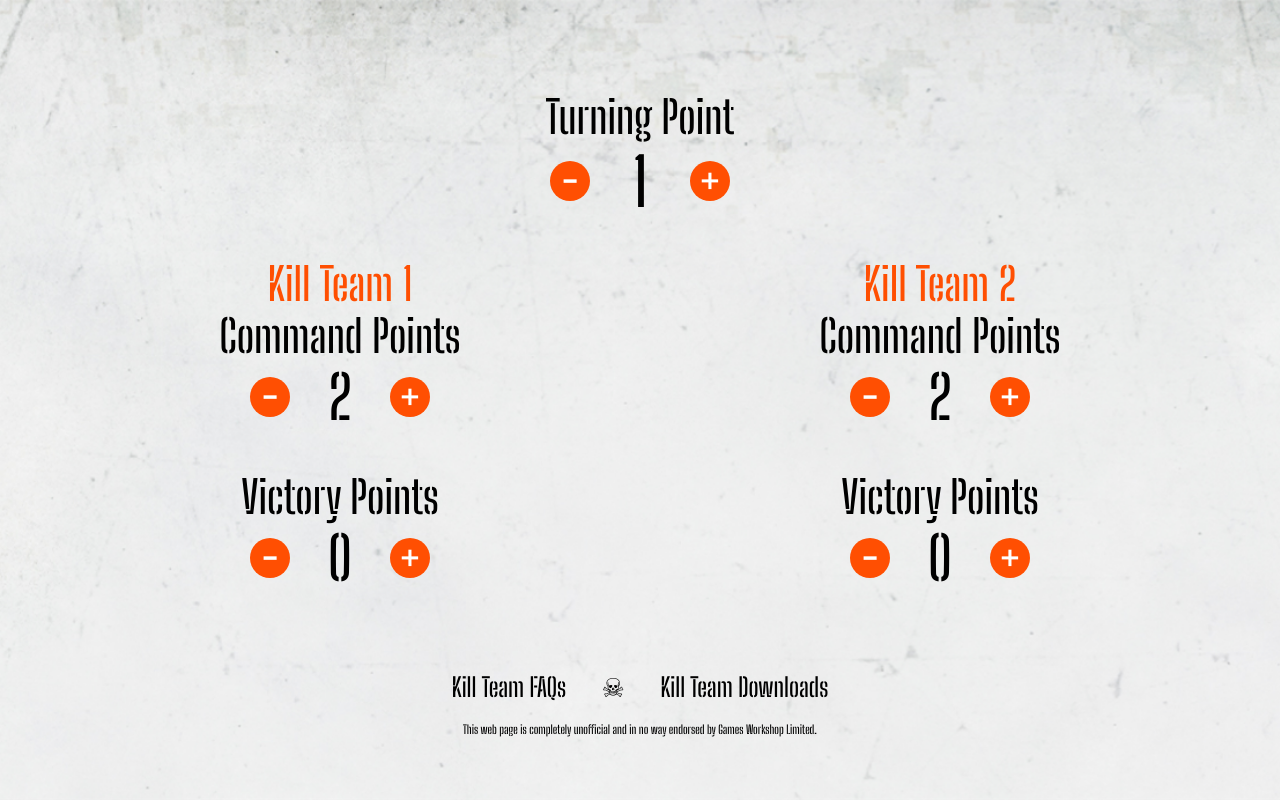
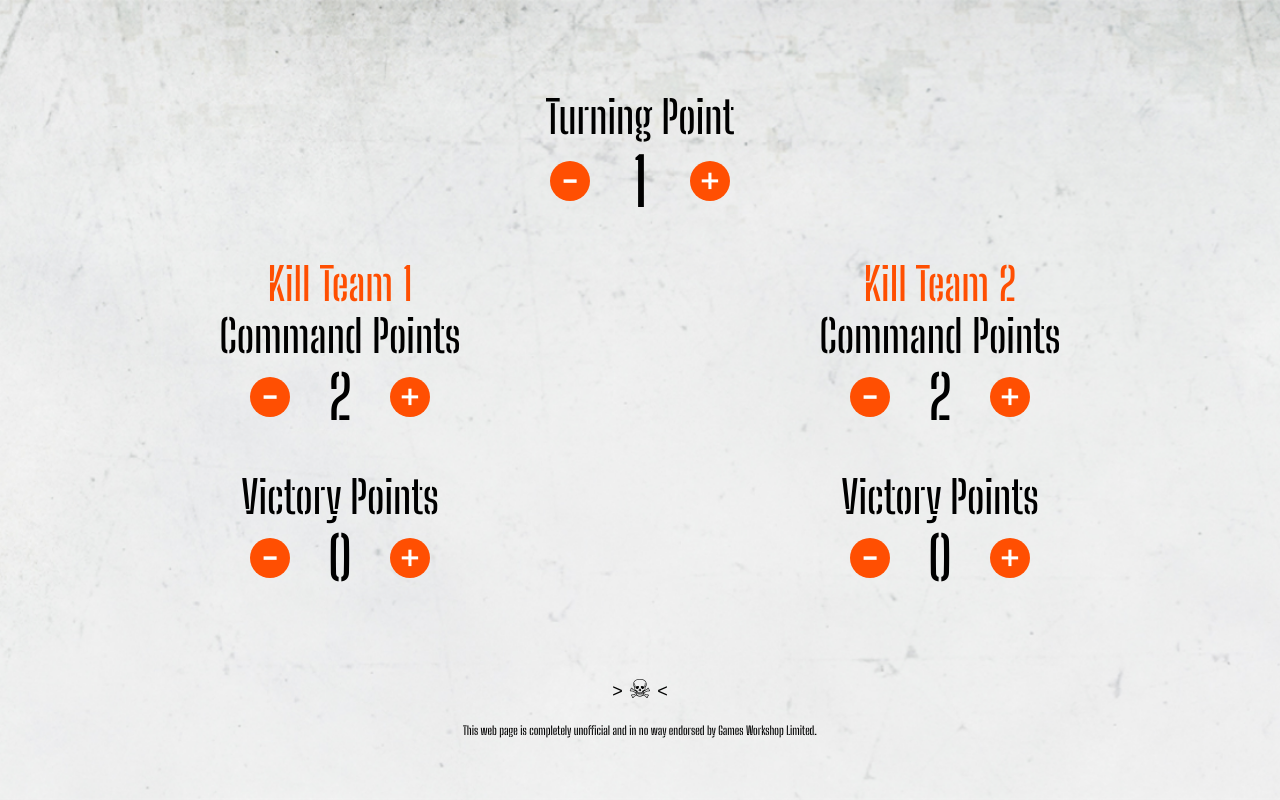
Before and after one commit to motodanny/motodanny.github.io, a plain HTML site: page kill-team-tracker/index.html in a window 1280 px wide. Drawn offline with nearby package versions, Linux system fonts and the light colour scheme.

Commit message:
Outbound links toggle

```diff
--- a/kill-team-tracker/index.html
+++ b/kill-team-tracker/index.html
@@ -73,8 +73,6 @@ footer {
   text-align: center;
 }
 footer a {
-  display: inline-block;
-  margin: 0 30px;
   color: #000;
   text-decoration: none;
   transition: all .2s ease-out;
@@ -86,6 +84,24 @@ footer a:hover {
   width: 100%;
   padding: 20px 0 40px;
   font-size: 12px;
+}
+.arrow {
+  display: inline-block;
+  margin-top: 5px;
+  font-family: Arial, sans-serif;
+  font-size: 18px;
+  vertical-align: middle;
+}
+.skull {
+  cursor: pointer;
+  vertical-align: middle;
+}
+.faqs-link,
+.downloads-link {
+  margin: 0 30px;
+  white-space: nowrap;
+  vertical-align: middle;
+  display: none;
 }
 @media screen and (max-width: 768px) {
   .players {
@@ -150,9 +166,9 @@ footer a:hover {
 
 <footer>
 
-  <a href="https://www.warhammer-community.com/faqs/#kill-team" target="_blank">Kill Team FAQs</a>
-  &#9760;
-  <a href="https://www.warhammer-community.com/downloads/#kill-team" target="_blank">Kill Team Downloads</a>
+  <span class="arrow">&gt;</span><a href="https://www.warhammer-community.com/faqs/#kill-team" target="_blank" class="faqs-link">Kill Team FAQs</a>
+  <a class="skull">&#9760;</a>
+  <a href="https://www.warhammer-community.com/downloads/#kill-team" target="_blank" class="downloads-link">Kill Team Downloads</a><span class="arrow">&lt;</span>
 
   <div class="disclaimer">This web page is completely unofficial and in no way endorsed by Games Workshop Limited.</div>
 
@@ -184,9 +200,14 @@ $(function() {
   });
 
   // verify page reload to prevent accidental points reset
-  window.onbeforeunload = function() {
+  window.onbeforeunload = function(){
     return "Are you sure you want to leave the page and reset all points?";
   }
+
+  // links toggle
+  $('.skull').click(function(){
+    $('.faqs-link,.downloads-link').animate({width: 'toggle'});
+  });
 
 });
 </script>
```
